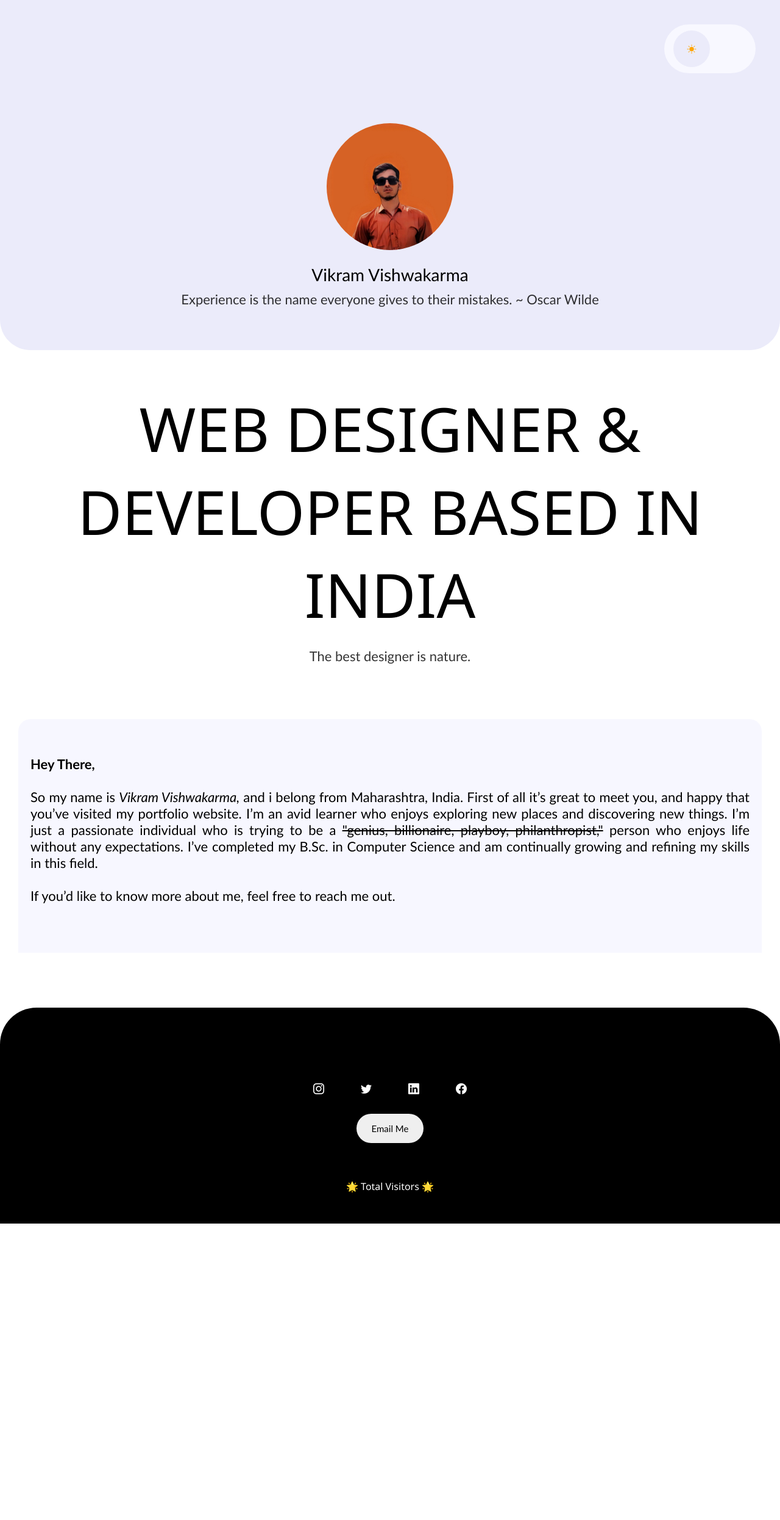
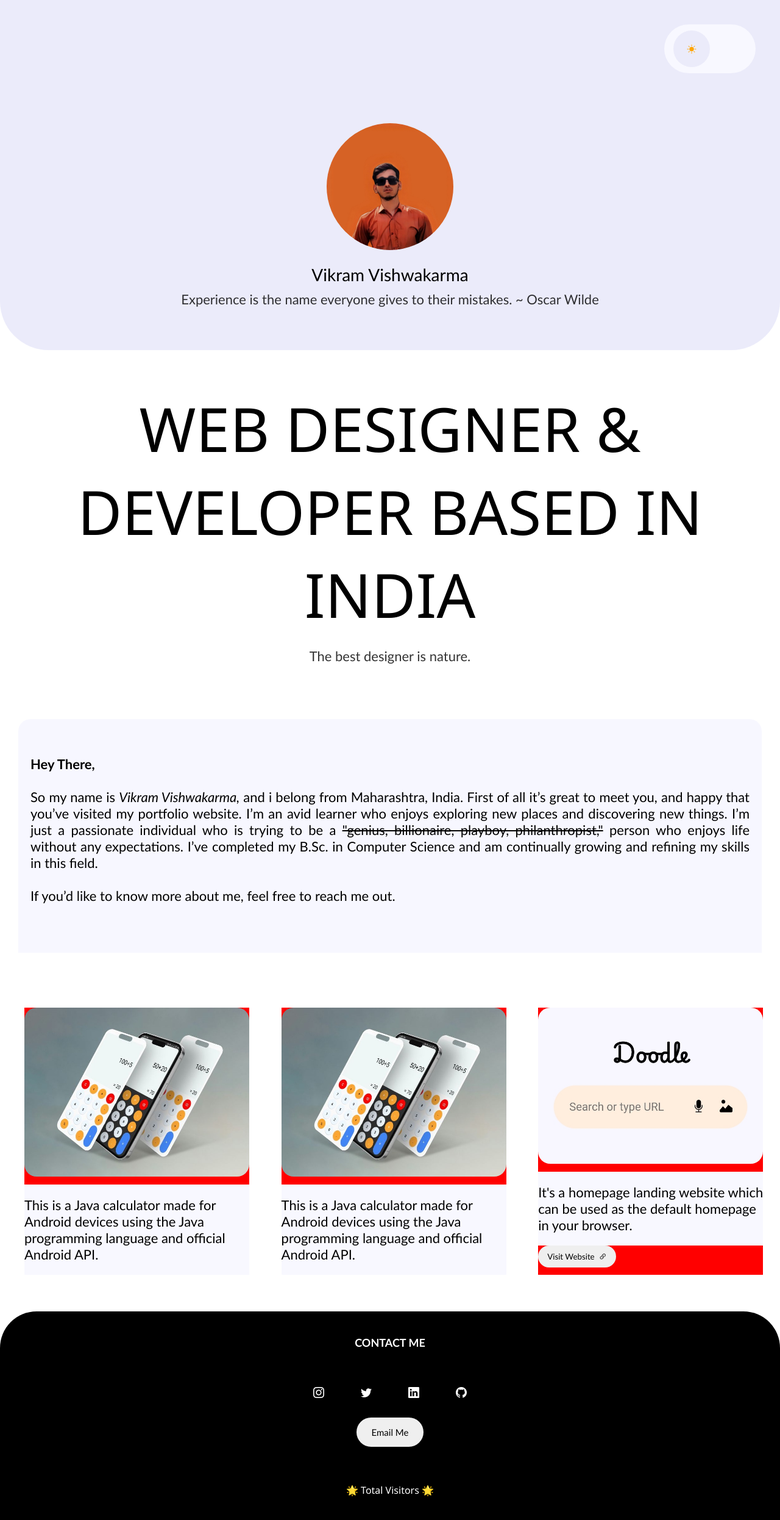
Before and after one commit to hustlewithvikram/vikram, a Next.js app: page / in a window 1280 px wide. Shown: the top 2492 px of the page at 61% size. Before the commit the page ends 2006 px from the top, so only its background shows below. Built offline with nearby package versions, Linux system fonts and the light colour scheme; no server answers; the database is empty; a web font is replaced by a local one.

Commit message:
modified:   app/globals.css 	modified:   app/page.tsx 	modified:   public/images/project2.jpg 	new file:   public/images/project2.png

```diff
--- a/app/globals.css
+++ b/app/globals.css
@@ -123,9 +123,8 @@ li {
 }
 
 .project {
-  padding: 20px;
+  margin: 10px 20px;
   width: auto;
-  margin: 20px 0px;
 }
 
 .project img {
@@ -192,12 +191,15 @@ li {
 
 /* Responsive Styles */
 @media screen and (min-width: 770px) {
-  .project img {
-    width: 40%;
+  .projects-inner {
+    display: grid;
+    grid-template-columns: 33% 33% 33%;
+    column-gap: 1%;
+    margin: 20px;
   }
 
-  .projects-inner {
-    display: none;
+  .project {
+    background: red;
   }
 
   .bio {
@@ -265,7 +267,9 @@ li {
 
   .project-desc {
     font-size: 22px;
-    margin: 15px;
+    padding: 10px;
+    background: ghostwhite;
+    margin-top: 10px;
   }
 
   .dark-mode-container {
--- a/app/page.tsx
+++ b/app/page.tsx
@@ -20,10 +20,14 @@ const openMail = () => {
 const applyTheme = (theme: string) => {
   const isDark = theme === "dark";
 
-  const mainContainer = document.querySelector(".main-container") as HTMLElement;
+  const mainContainer = document.querySelector(
+    ".main-container"
+  ) as HTMLElement;
   const profile = document.querySelector(".profile") as HTMLElement;
   const bio = document.querySelector(".bio") as HTMLElement;
-  const darkModeContainer = document.querySelector(".dark-mode-container") as HTMLElement;
+  const darkModeContainer = document.querySelector(
+    ".dark-mode-container"
+  ) as HTMLElement;
 
   if (mainContainer) {
     mainContainer.style.background = isDark ? "#232323" : "#ffffff";
@@ -118,21 +122,27 @@ const Home = () => {
         <div className="bio">
           <p data-aos="fade-up" className="black-text bio-description">
             <b>Hey There,</b>
-            <br></br><br></br>
-            So my name is <i>Vikram Vishwakarma,</i> and i belong from Maharashtra, India.
-            First of all it’s great to meet you, and happy that you’ve visited my portfolio website.
-            I’m an avid learner who enjoys exploring new places and discovering new things.
-            I’m just a passionate individual who is trying to be a <s>"genius, billionaire, playboy, philanthropist,"</s> person who enjoys life without any expectations.
-            I’ve completed my B.Sc. in Computer Science and am continually growing and refining my skills in this field.
-            <br></br><br></br>
+            <br></br>
+            <br></br>
+            So my name is <i>Vikram Vishwakarma,</i> and i belong from
+            Maharashtra, India. First of all it’s great to meet you, and happy
+            that you’ve visited my portfolio website. I’m an avid learner who
+            enjoys exploring new places and discovering new things. I’m just a
+            passionate individual who is trying to be a{" "}
+            <s>"genius, billionaire, playboy, philanthropist,"</s> person who
+            enjoys life without any expectations. I’ve completed my B.Sc. in
+            Computer Science and am continually growing and refining my skills
+            in this field.
+            <br></br>
+            <br></br>
             If you’d like to know more about me, feel free to reach me out.
-
           </p>
         </div>
 
         <div className="projects">
           <div className="projects-inner">
             <div data-aos="fade-up" className="project project1">
+              <div className="project1-sec-1">
                 <Image
                   className="project-img"
                   src="/images/project1.jpg"
@@ -140,23 +150,47 @@ const Home = () => {
                   width={300}
                   height={200}
                 />
+              </div>
+              <div className="project1-sec-2">
                 <p className="black-text project-desc">
                   This is a Java calculator made for Android devices using the
                   Java programming language and official Android API.
                 </p>
               </div>
+            </div>
+
+            <div data-aos="fade-up" className="project project1">
+              <div className="project1-sec-1">
+                <Image
+                  className="project-img"
+                  src="/images/project1.jpg"
+                  alt="Java calculator project"
+                  width={300}
+                  height={200}
+                />
+              </div>
+              <div className="project1-sec-2">
+                <p className="black-text project-desc">
+                  This is a Java calculator made for Android devices using the
+                  Java programming language and official Android API.
+                </p>
+              </div>
+            </div>
 
             <div data-aos="fade-up" className="project project2">
+              <div className="project2-sec-1">
                 <Image
                   className="project-img"
-                src="/images/project2.jpg"
+                  src="/images/project2.png"
                   alt="Homepage landing website project"
                   width={300}
                   height={200}
                 />
+              </div>
+              <div className="project2-sec-2">
                 <p className="black-text project-desc">
-                It's a homepage landing website which can be used as the default
-                homepage in your browser.
+                  It's a homepage landing website which can be used as the
+                  default homepage in your browser.
                 </p>
                 <button
                   onClick={() =>
@@ -170,9 +204,10 @@ const Home = () => {
               </div>
             </div>
           </div>
+        </div>
 
-        <div className="contact">
-          <h3 className="black-text contact-title">CONTACT ME</h3>
+        <footer className="contact">
+          <h3 className="contact-title">CONTACT ME</h3>
           <div className="contact-button-container">
             <i
               onClick={() => openUrl("https://instagram.com/vikramisdev")}
@@ -187,17 +222,14 @@ const Home = () => {
               className="bi bi-linkedin contact-button"
             ></i>
             <i
-              onClick={() => openUrl("https://facebook.com/vikramisdev")}
-              className="bi bi-facebook contact-button"
+              onClick={() => openUrl("https://github.com/vikramisdev")}
+              className="bi bi-github contact-button"
             ></i>
           </div>
-          <button
-            onClick={openMail}
-            className="contact-email-button"
-          >
+          <button onClick={openMail} className="contact-email-button">
             Email Me
           </button>
-        </div>
+        </footer>
 
         <VisitorCount />
       </div>
```
Also changed, not shown: public/images/project2.jpg, public/images/project2.png (added). Lines whose indentation alone changed are shown as unchanged.
